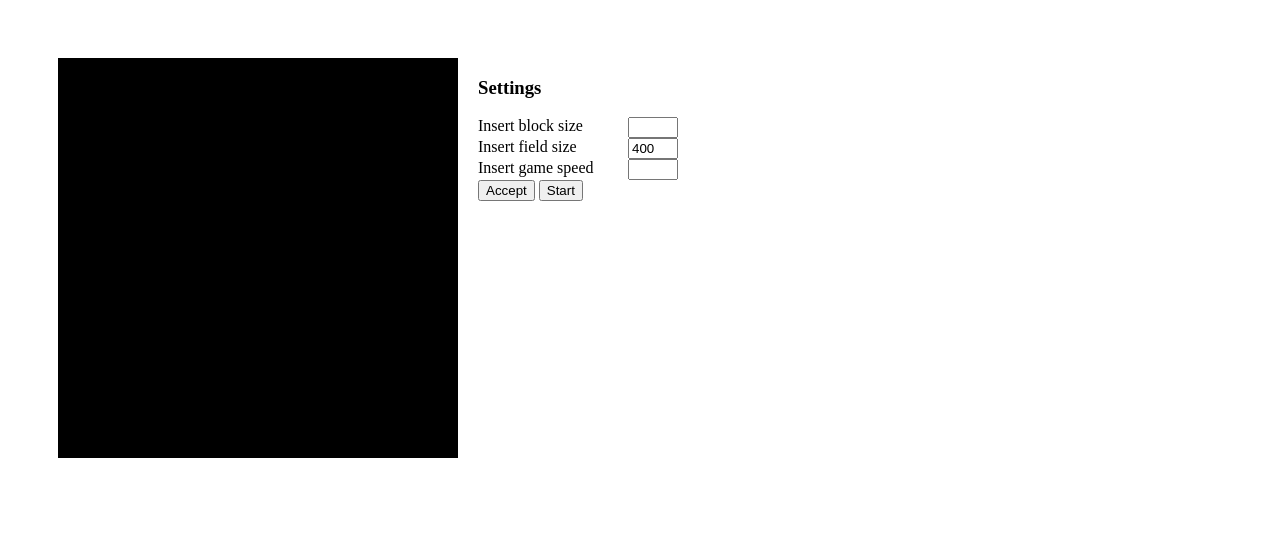
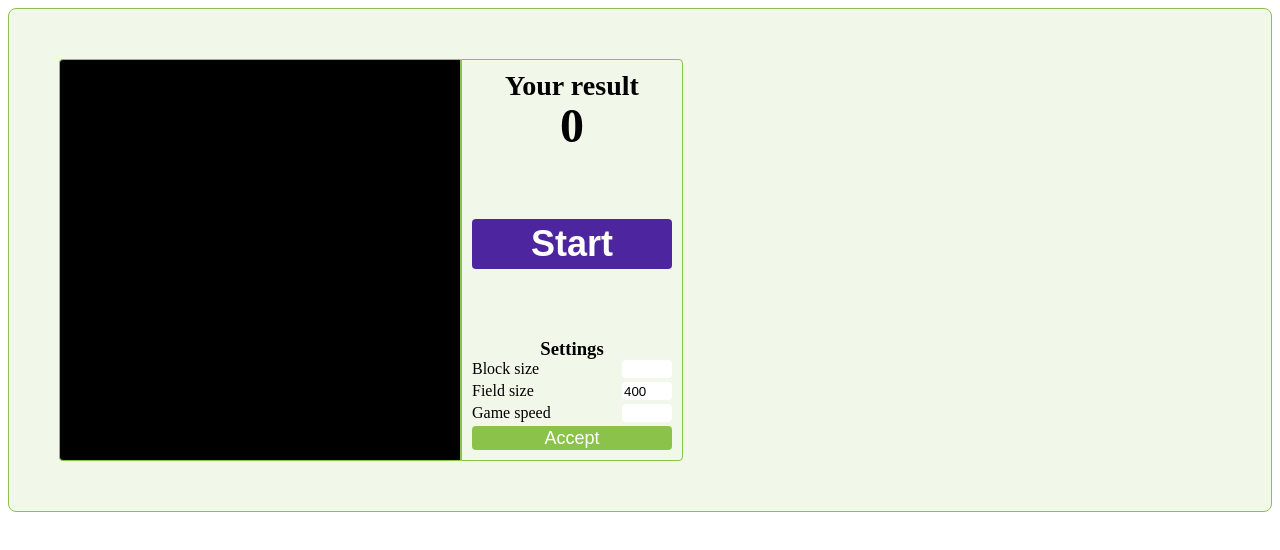
Before and after one commit to ArtemSoldatkin/Snake_Game, a plain HTML site: page static/index.html in a window 1280 px wide. Drawn offline with Linux system fonts and the light colour scheme.

Commit message:
css refact

```diff
--- /dev/null
+++ b/static/assets/css/default.css
@@ -0,0 +1,17 @@
+h3 {
+	margin: 0;
+}
+
+input {
+	width: 50px;
+	border: none;
+	border-radius: var(--small-radius);
+}
+
+button {
+	width: 100%;
+	cursor: pointer;
+	border-radius: var(--small-radius);
+	cursor: pointer;
+	border: none;
+}
--- a/static/assets/css/index.css
+++ b/static/assets/css/index.css
@@ -1,20 +1,69 @@
+@import "./variables.css";
+@import "./default.css";
+
 .main {
 	display: flex;
-	padding: 50px;
-}
-.main #game_field {
-	background-color: black;
-}
-.main .settings {
-	width: 200px;
-	margin-left: 20px;
+	padding: var(--big-padding);
+	border: 1px solid var(--primary-color);
+	border-radius: var(--big-radius);
+	background-color: var(--secondary-color);
 }
 
-.main .settings .settings_inputs {
+#game_field {
+	background-color: var(--field-color);
+	border: 1px solid var(--primary-color);
+	border-radius: var(--small-radius) 0 0 var(--small-radius);
+}
+
+.game_info {
+	display: flex;
+	flex-direction: column;
+	padding: var(--small-padding);
+	justify-content: space-between;
+	width: 200px;
+	border-radius: 0 var(--small-radius) var(--small-radius) 0;
+	border: 1px solid var(--primary-color);
+}
+
+.results {
+	text-align: center;
+	font-weight: bold;
+	font-size: 24px;
+}
+
+#results_value {
+	font-weight: bold;
+	font-size: 48px;
+	line-height: 48px;
+}
+
+#start_pause_game {
+	background-color: var(--accent-color);
+	color: white;
+	height: 50px;
+	font-size: 36px;
+	line-height: 36px;
+	font-weight: bold;
+}
+
+#start_pause_game:hover {
+	color: var(--primary-color);
+}
+
+.settings {
+	text-align: center;
+}
+
+.settings_inputs {
 	display: flex;
 	justify-content: space-between;
+	margin-bottom: 4px;
 }
 
-input {
-	width: 50px;
+#send_config {
+	height: 24px;
+	font-size: 18px;
+	line-height: 18px;
+	color: white;
+	background-color: var(--primary-color);
 }
--- /dev/null
+++ b/static/assets/css/variables.css
@@ -0,0 +1,15 @@
+:root {
+	/* Colors */
+	--primary-color: #8bc34a;
+	--accent-color: #4d259f;
+	--secondary-color: #f1f8e9;
+	--field-color: black;
+
+	/* Radius */
+	--big-radius: 8px;
+	--small-radius: 4px;
+
+	/* Paddings */
+	--big-padding: 50px;
+	--small-padding: 10px;
+}
--- a/static/index.html
+++ b/static/index.html
@@ -7,22 +7,30 @@
 <body>
 	<div class="main">
 		<canvas id="game_field"></canvas>
+		<div class="game_info">
+			<div class="results">
+				<h3>Your result</h3>
+				<span id="results_value">0</span>
+			</div>
+			<div class="start_game">
+				<button id="start_pause_game">Start</button>
+			</div>
 			<div class="settings">
 				<h3>Settings</h3>
 				<div class="settings_inputs">
-				<label for="block_size">Insert block size</label>
+					<label for="block_size">Block size</label>
 					<input id="block_size" type="number" min="1" max="100" />
 				</div>
 				<div class="settings_inputs">
-				<label for="field_size">Insert field size</label>
+					<label for="field_size">Field size</label>
 					<input id="field_size" type="number" min="1" max="100" />
 				</div>
 				<div class="settings_inputs">
-				<label for="game_speed">Insert game speed</label>
+					<label for="game_speed">Game speed</label>
 					<input id="game_speed" type="number" min="1" max="10" />
 				</div>
 				<button id="send_config">Accept</button>
-			<button id="start_pause_game">Start</button>
+			</div>
 		</div>
 	</div>
 </body>
```
Lines whose indentation alone changed are shown as unchanged.
